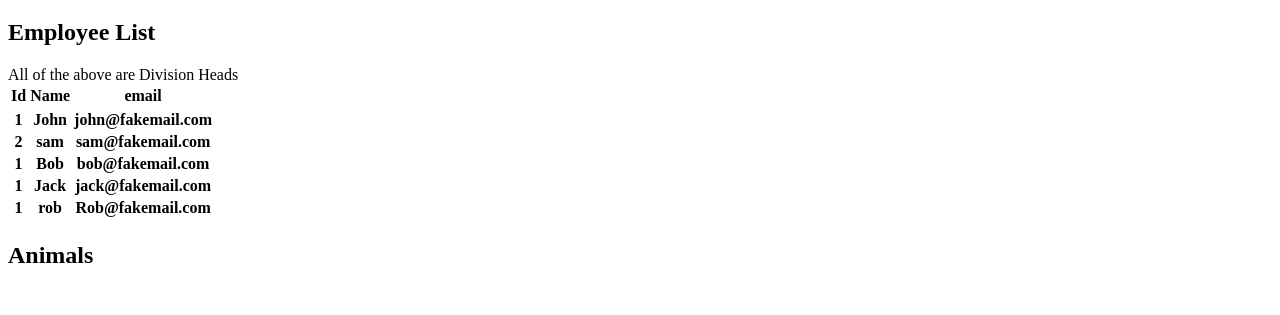
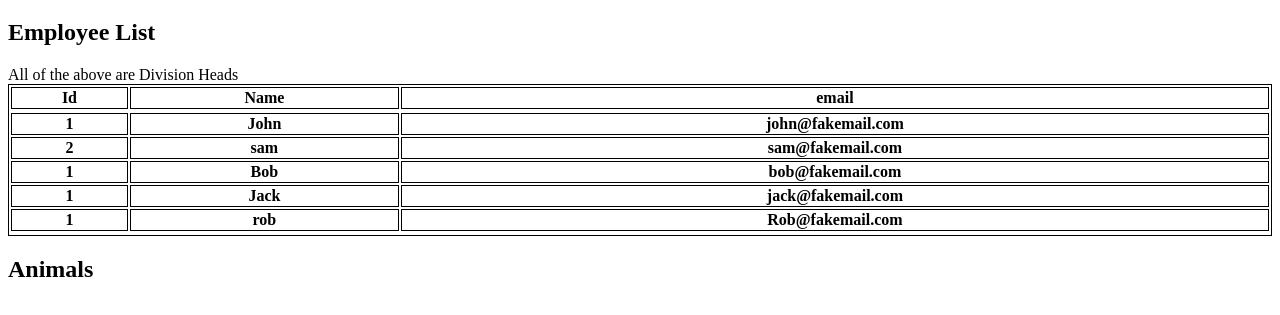
Before and after one commit to mcna0284/mcna0284.github.io, a plain HTML site: page lib2024/assg-2/index.html in a window 1280 px wide. Shown: the part 61-376 px from the top of the page. Drawn offline with Linux system fonts and the light colour scheme.

Commit message:
assg table

```diff
--- a/lib2024/assg-2/index.html
+++ b/lib2024/assg-2/index.html
@@ -1,6 +1,11 @@
 <!DOCTYPE html>
 <html>
 <head>
+	<style type="text/css">
+		table, th, td {
+			border: 1px solid black;
+		}
+	</style>
 	<title>Assg-2</title>
 	<meta charset="utf-8">
 	<meta keyword= "assg-2, html, lib2024">
@@ -8,7 +13,7 @@
 <body>
 	<h1>Assignment 2</h1>
 	<h2>Employee List</h2>
-	<table>
+	<table style="width: 100%">
 		<tr>
 			<th>Id</th>
 			<th>Name</th>
```
